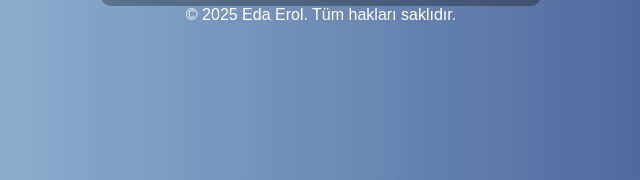
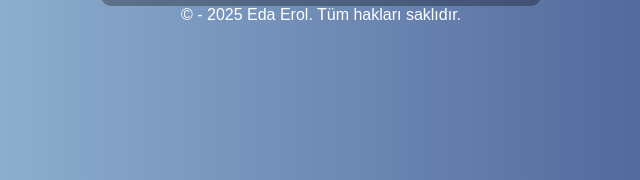
Before and after one commit to edaaerol/hava-durumu, a plain HTML site: page index.html in a window 1280 px wide. Shown: the part 415-595 px from the top of the page, 319-959 px from the left. Drawn offline with Linux system fonts and the light colour scheme.

Commit message:
Update index.html

```diff
--- a/index.html
+++ b/index.html
@@ -90,7 +90,15 @@
   <script src="script.js"></script>
 
   <footer class="footer-brand">
-    &copy; 2025 Eda Erol. Tüm hakları saklıdır.
+    &copy; -
+
+
+
+
+
+
+
+    2025 Eda Erol. Tüm hakları saklıdır.
   </footer>
 </body>
 </html>
```
